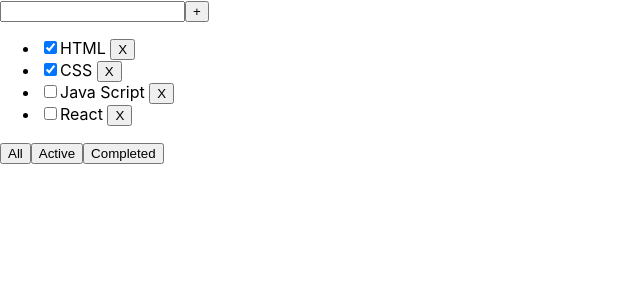
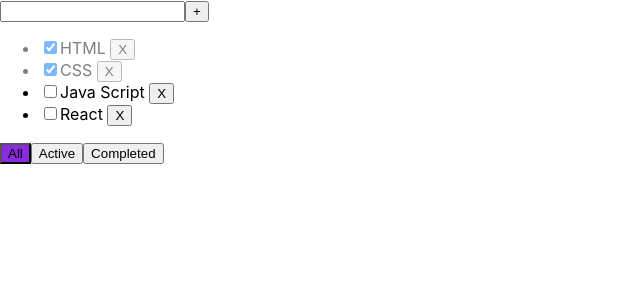
Before and after one commit to krawtschenko/Todolist, a React (Create React App) app: page / in a window 1280 px wide. Shown: the top 300 px of the page, without its empty margins (0-640 px from the left). Built offline with nearby package versions, Linux system fonts and the light colour scheme.

Commit message:
Added css class for buttons

```diff
--- a/src/App.css
+++ b/src/App.css
@@ -6,3 +6,19 @@
 .App > div {
   margin-right: 50px;
 }
+
+.error {
+  border: red 1px solid;
+}
+
+.errorMessage {
+  color: red;
+}
+
+.activeFilter {
+  background-color: blueviolet;
+}
+
+.isDone {
+  opacity: 0.5;
+}
--- a/src/components/Button.tsx
+++ b/src/components/Button.tsx
@@ -3,11 +3,12 @@
 type ButtonPropsType = {
     name: string
     callback: () => void
+    className?: string
 }
 
 const Button: React.FC<ButtonPropsType> = (props) => {
     return (
-        <button onClick={props.callback}>{props.name}</button>
+        <button className={props.className} onClick={props.callback}>{props.name}</button>
     );
 };
 
--- a/src/components/Todolist.module.css
+++ /dev/null
@@ -1,7 +0,0 @@
-.error {
-    border: red 1px solid;
-}
-
-.errorMessage {
-    color: red;
-}
--- a/src/components/Todolist.tsx
+++ b/src/components/Todolist.tsx
@@ -1,7 +1,6 @@
 import React, {ChangeEvent, KeyboardEvent, useState} from "react";
 import {FilterType, IdType} from "../App";
 import Button from "./Button";
-import style from './Todolist.module.css'
 
 type ObjectType = {
     id: string
@@ -24,16 +23,16 @@
 
 
 // For filter --------------------------------------------------------------
+    const filterTask = (filterValue: FilterType) => {
+        setFilter(filterValue)
+    }
+
     if (filter === 'Active') {
         tasksFilter = props.tasks.filter(elem => !elem.isDone)
     }
 
     if (filter === 'Completed') {
         tasksFilter = props.tasks.filter(elem => elem.isDone)
-    }
-
-    const filterTask = (filterValue: FilterType) => {
-        setFilter(filterValue)
     }
 // For filter --------------------------------------------------------------
 
@@ -51,6 +50,10 @@
             setError('Title is required')
         }
     }
+
+    const classButtonAll = filter === 'All' ? 'activeFilter' : ''
+    const classButtonActive = filter === 'Active' ? 'activeFilter' : ''
+    const classButtonCompleted = filter === 'Completed' ? 'activeFilter' : ''
 // For buttons -------------------------------------------------------------
 
 // For input ---------------------------------------------------------------
@@ -71,15 +74,15 @@
     }
 // For checkbox ------------------------------------------------------------
 
-    const getElementFromState = tasksFilter.map((elem) => {
+    const getElementFromState = tasksFilter.map((task) => {
         return (
-            <li key={elem.id}>
+            <li key={task.id} className={task.isDone ? 'isDone' : ''}>
                 <input type="checkbox"
-                       checked={elem.isDone}
-                       onChange={(event) => onCheckboxHandler(elem.id, event.currentTarget.checked)}
+                       checked={task.isDone}
+                       onChange={(event) => onCheckboxHandler(task.id, event.currentTarget.checked)}
                 />
-                <span>{elem.title}</span>
-                <Button name={'X'} callback={() => removeTask(elem.id)}/>
+                <span>{task.title}</span>
+                <Button name={'X'} callback={() => removeTask(task.id)}/>
             </li>
         )
     })
@@ -87,21 +90,21 @@
     return (
         <div>
             <div>
-                <input className={error ? style.error : ''}
+                <input className={error ? 'error' : ''}
                        value={title}
                        onChange={onChangeHandler}
                        onKeyDown={onKeyPressHandler}
                 />
                 <Button name={'+'} callback={addTaskHandler}/>
-                {error && <div className={style.errorMessage}>{error}</div>}
+                {error && <div className={'errorMessage'}>{error}</div>}
             </div>
             <ul>
                 {getElementFromState}
             </ul>
             <div>
-                <Button name={'All'} callback={() => filterTask('All')}/>
-                <Button name={'Active'} callback={() => filterTask('Active')}/>
-                <Button name={'Completed'} callback={() => filterTask('Completed')}/>
+                <Button className={classButtonAll} name={'All'} callback={() => filterTask('All')}/>
+                <Button className={classButtonActive} name={'Active'} callback={() => filterTask('Active')}/>
+                <Button className={classButtonCompleted} name={'Completed'} callback={() => filterTask('Completed')}/>
             </div>
         </div>
     )
```
